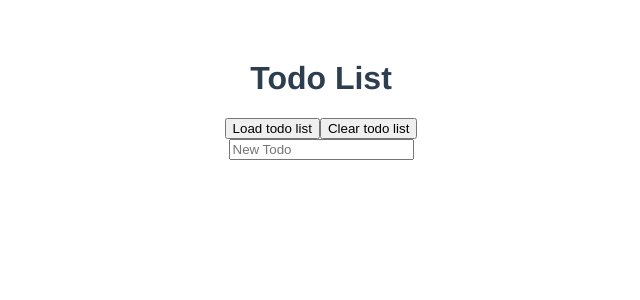
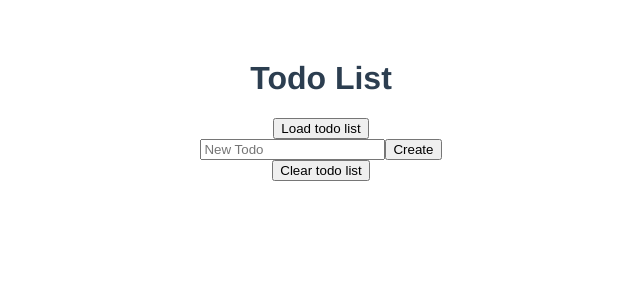
Before and after one commit to xatlasm/vue-json, a Vue app: page / in a window 1280 px wide. Shown: the top 300 px of the page, without its empty margins (319-959 px from the left). Built offline with nearby package versions, Linux system fonts and the light colour scheme.

Commit message:
Added submit button for new list items

```diff
--- a/src/App.vue
+++ b/src/App.vue
@@ -2,10 +2,11 @@
   <div id="app">
     <h1>{{title}}</h1>
     <button v-on:click="getTodos">Load todo list</button>
-    <button v-on:click="clearTodos">Clear todo list</button>
     <form v-on:submit.prevent="newTodo">
       <input type="text" v-model="newTodoName" placeholder="New Todo">
+      <button type="submit">Create</button>
     </form>
+    <button v-on:click="clearTodos">Clear todo list</button>
     <ul id="todo-list">
       <li v-for="todo in todos" v-bind:key="todo.id">
         <p>{{todo.name}}</p>
```
